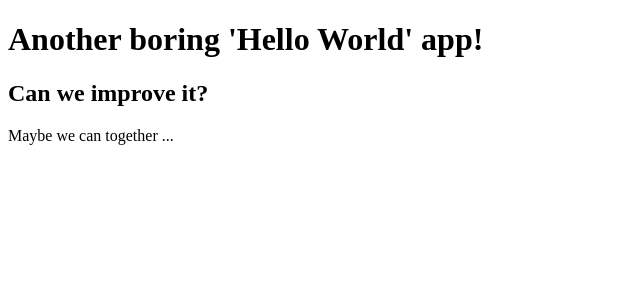
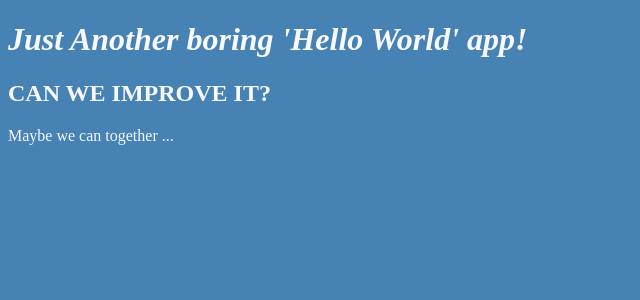
Before and after one commit to beven/reactApp, a React app: page / in a window 1280 px wide. Shown: the top 300 px of the page, without its empty margins (0-640 px from the left). Built offline with nearby package versions, Linux system fonts and the light colour scheme.

Commit message:
Changed the color of the background and the contents in the index.html

```diff
--- a/App.jsx
+++ b/App.jsx
@@ -1,5 +1,6 @@
 import React from 'react';
 
+document.body.style.backgroundColor = "steelblue";
 class App extends React.Component {
 	render() {
 		return (
@@ -15,7 +16,7 @@ class Header extends React.Component {
 	render() {
 		return(
 			<div>
-				<h1>Another boring 'Hello World' app!</h1>
+				<h1 className="headerOne">Just Another boring 'Hello World' app!</h1>
 			</div>
 		);
 	}
@@ -24,8 +25,8 @@ class Header extends React.Component {
 class Content extends React.Component {
 	render(){
 		return(
-			<div>
-				<h2>Can we improve it?</h2>
+			<div id="initialDiv">
+				<h2 className="headerTwo">Can we improve it?</h2>
 				<p>Maybe we can together ...</p>
 			</div>
 		);
--- a/index.html
+++ b/index.html
@@ -4,6 +4,20 @@
    <head>
       <meta charset = "UTF-8">
       <title>React App</title>
+      <style type="text/css">
+         .headerOne {
+            color: ghostwhite;
+            font-style: italic;
+         }
+
+         .headerTwo {
+            text-transform: uppercase;
+         }
+
+         #initialDiv {
+            color: ghostwhite;
+         }
+      </style>
    </head>
 
    <body>
--- a/package.json
+++ b/package.json
@@ -10,6 +10,10 @@
   "author": "Beven Lee",
   "license": "ISC",
   "dependencies": {
+    "babel-core": "^6.26.0",
+    "babel-loader": "^7.1.2",
+    "babel-preset-es2015": "^6.24.1",
+    "babel-preset-react": "^6.24.1",
     "react": "^16.0.0",
     "react-dom": "^16.0.0",
     "webpack": "^3.8.1",
```
Also changed, not shown: 1 other file (tests, documents, lock files or other folders).
